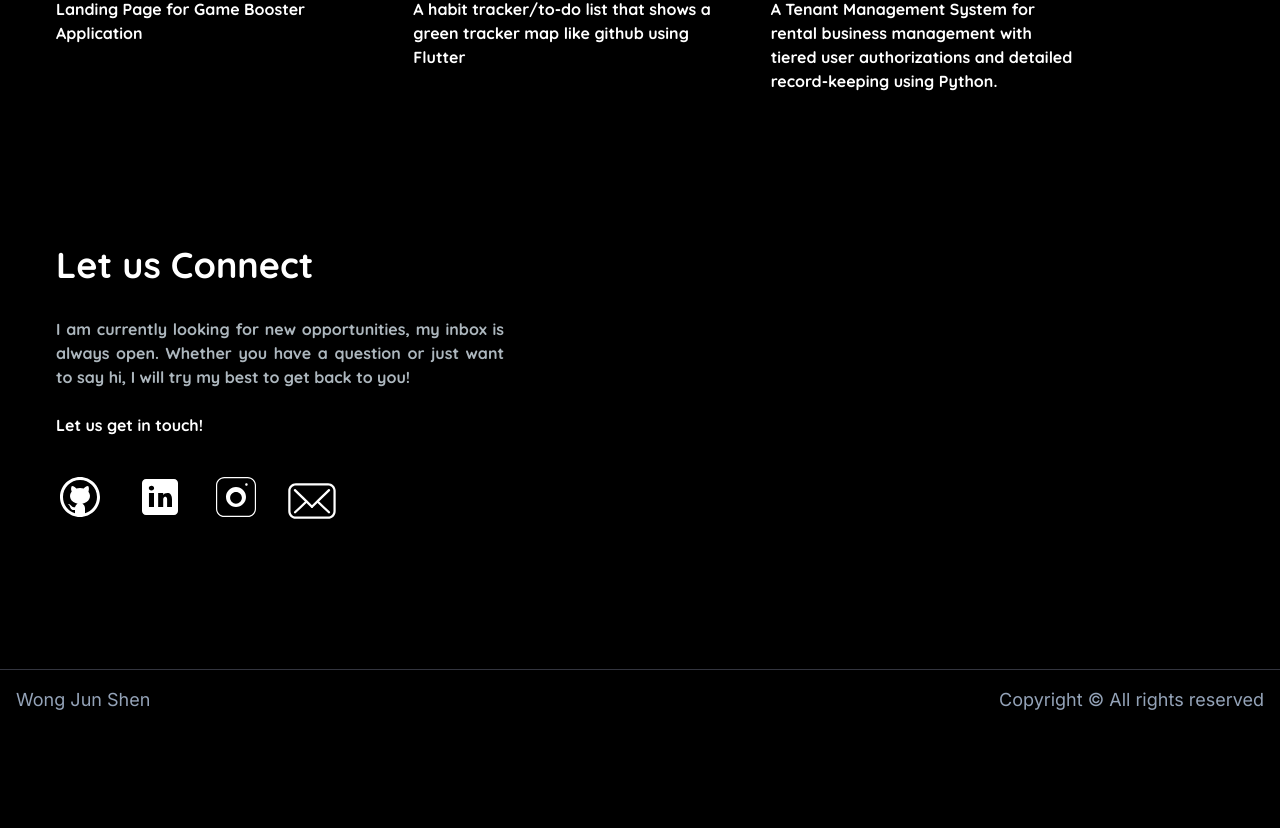
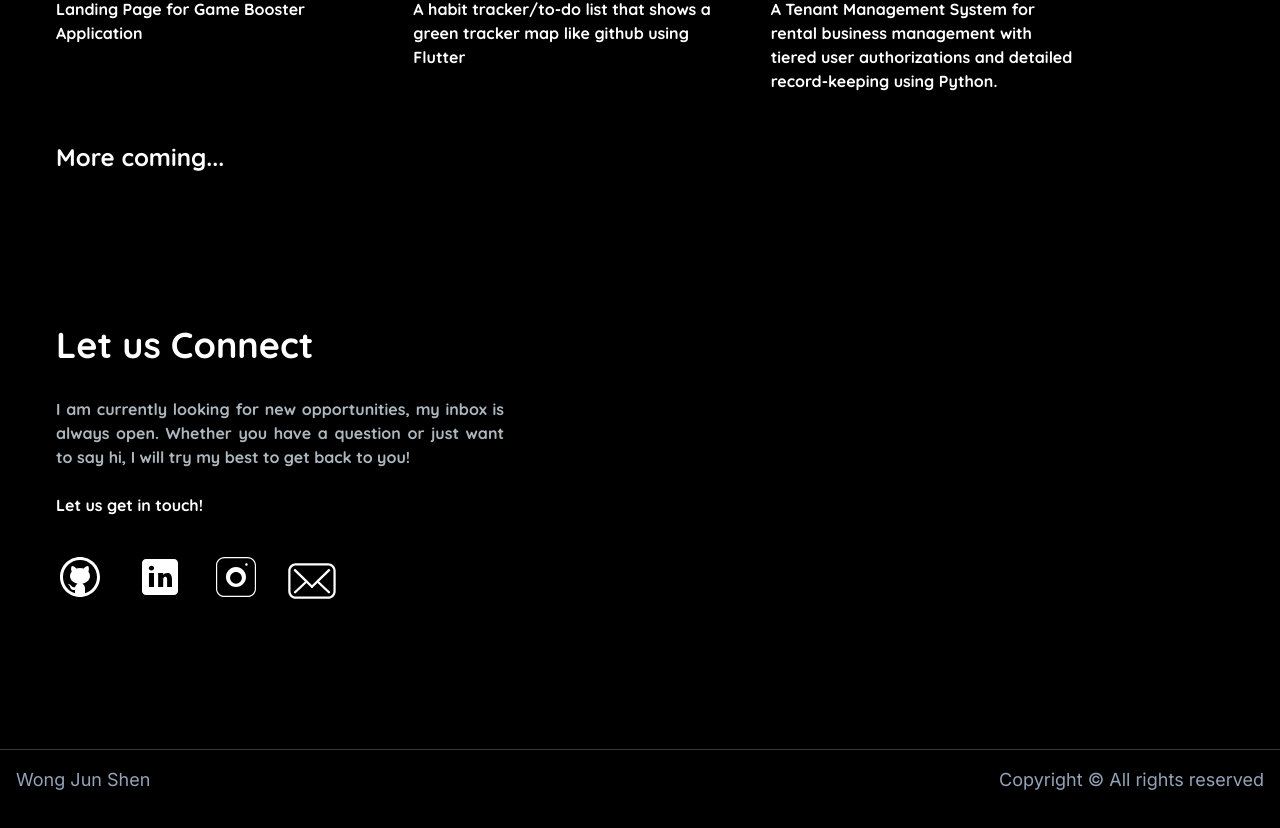
Before and after one commit to Junshen18/Personal-Portfolio-Website, a Next.js app: page / in a window 1280 px wide. Shown: the part 2174-3002 px from the top of the page. Before the commit the page ends 2960 px from the top, so only its background shows below. Built offline with nearby package versions, Linux system fonts and the light colour scheme.

Commit message:
add "more coming..."

```diff
--- a/components/Projects.jsx
+++ b/components/Projects.jsx
@@ -72,6 +72,7 @@ const Projects = () => {
             gitUrl={project.gitUrl}
           />
         ))}
+        <div className="text-2xl">More coming...</div>
       </div>
     </div>
   );
```
